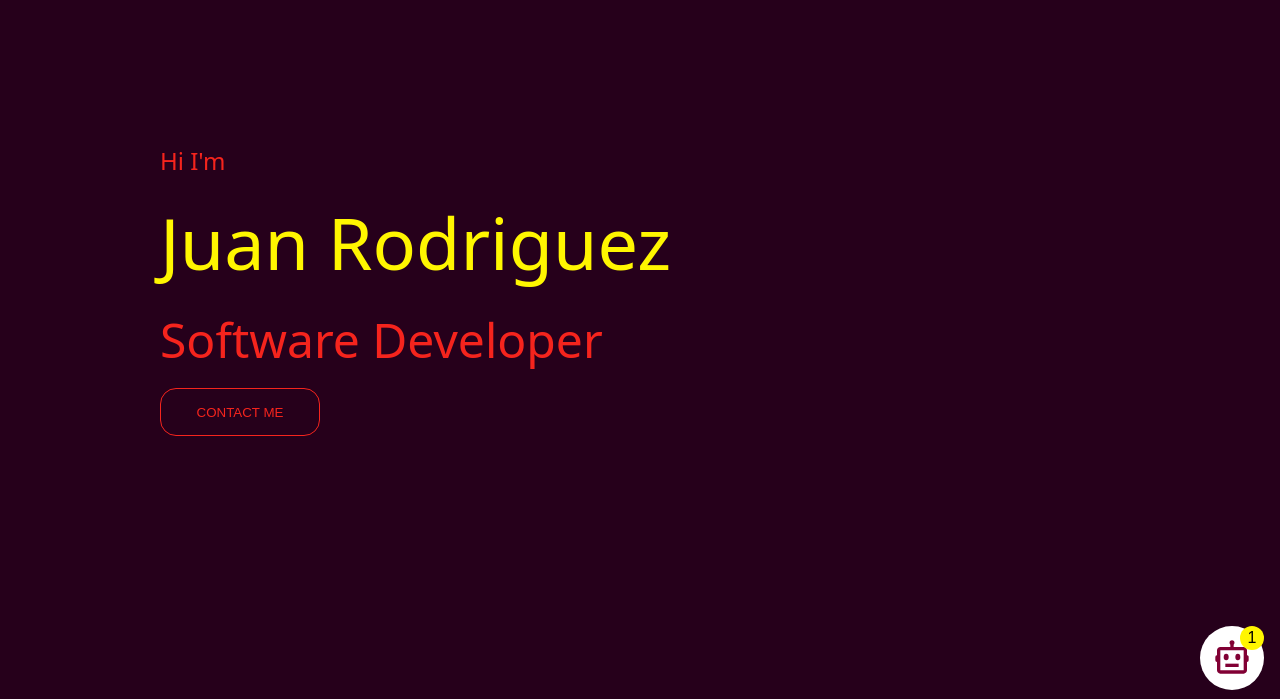
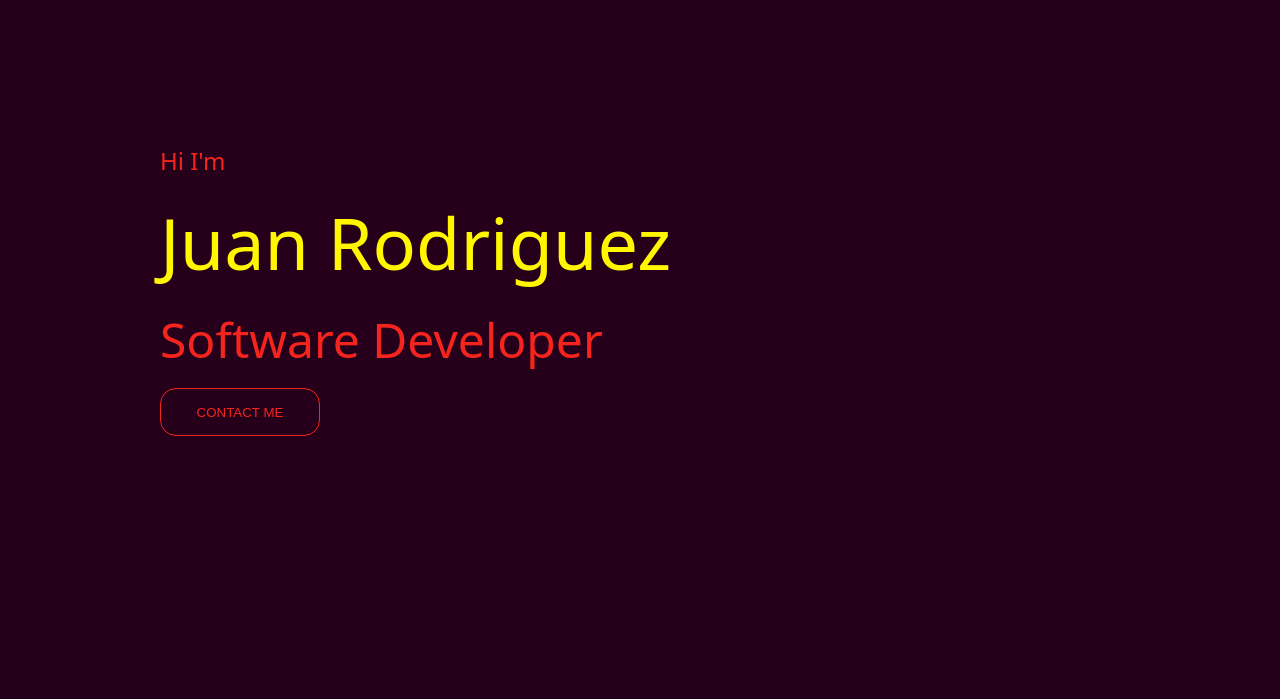
Before and after one commit to jitrodriguez/personal-website, a Gatsby site: page / in a window 1280 px wide. Shown: the part 94-793 px from the top of the page. Built offline with nearby package versions, Linux system fonts and the light colour scheme; Gatsby itself is replaced by a stand-in of ours.

Commit message:
fix: comment bot for limit in azure

```diff
--- a/src/pages/index.js
+++ b/src/pages/index.js
@@ -35,7 +35,7 @@ export default function Index() {
         <Loader />
       ) : (
         <>
-          <Bot />
+          {/* <Bot /> */}
           <NavBar variants={variants} />
           <Hero variants={variants} />
           <About variants={variants} />
```
